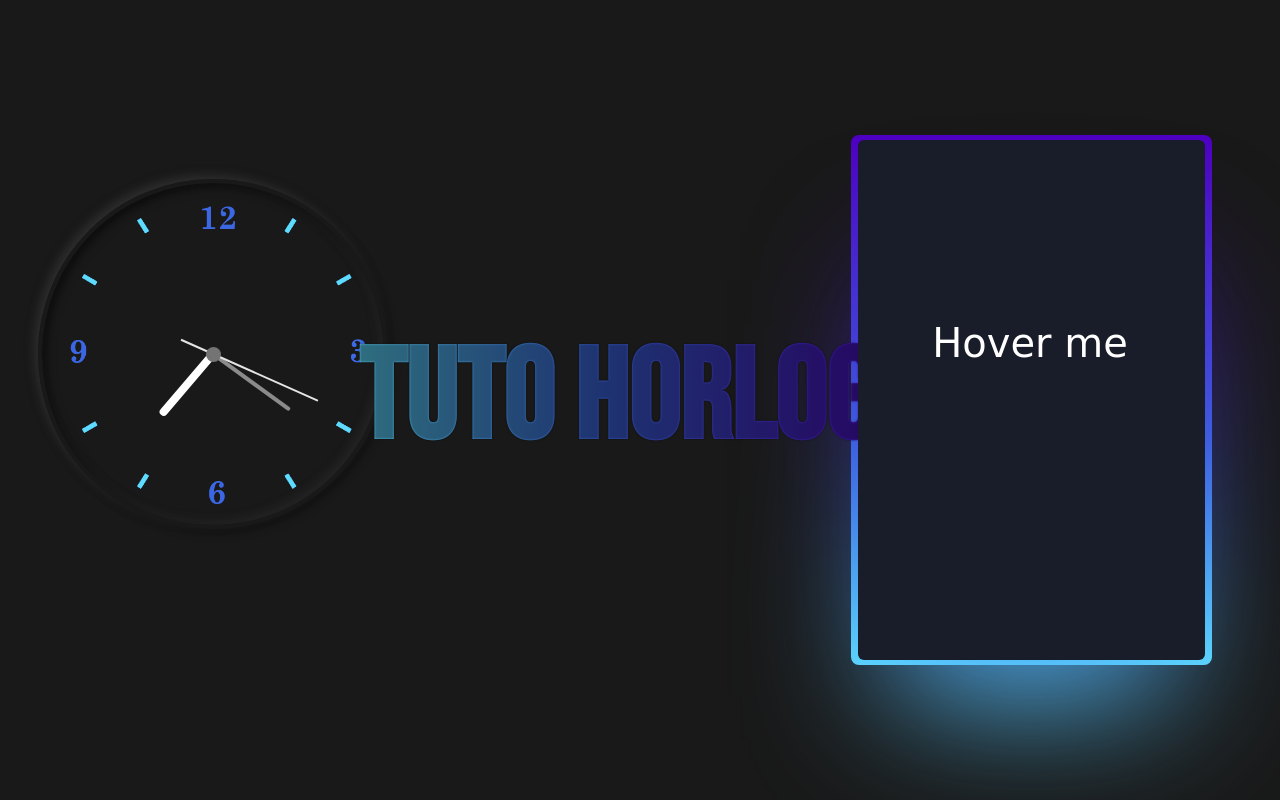
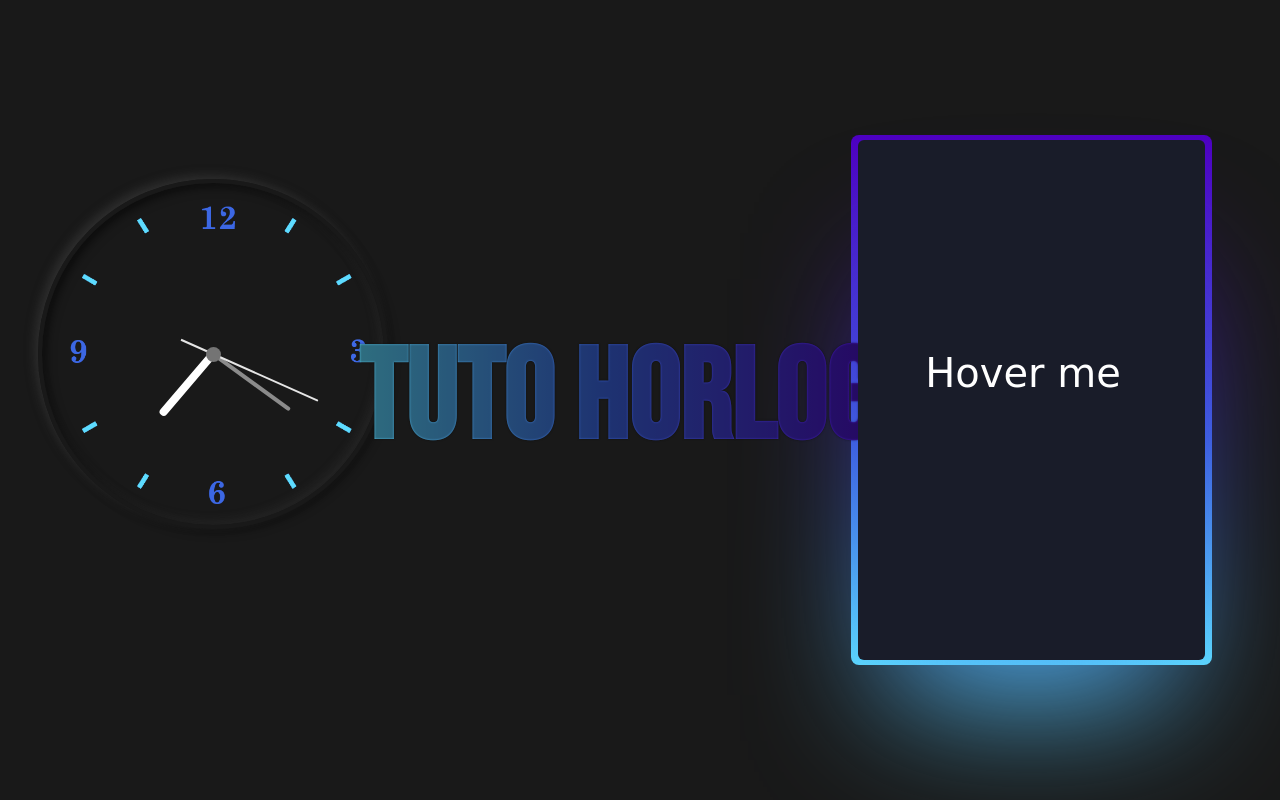
Before and after one commit to seinokoula/Tech_update, a plain HTML site: page index.html in a window 1280 px wide. Drawn offline with nearby package versions, Linux system fonts and the light colour scheme.

Commit message:
fix for the card and hover me

```diff
--- a/media.css
+++ b/media.css
@@ -10,14 +10,11 @@
       display:block;
       clear:both;
   }
-
   .clock-container{
       width: 150px;
       height: 150PX;
       margin:7% 13%;
     }
-
-
   .titre{
       display: flex;
       width: 100px;
@@ -38,7 +35,6 @@
       height: 350px;
       justify-content: center;
       align-items: center;
-
   }
 
   .hover-me{
--- a/style.css
+++ b/style.css
@@ -17,7 +17,7 @@ html{
 }
 body{
     display: flex;
-    overflow: hidden;
+
     font-family: cursive;
   }
 
@@ -144,8 +144,8 @@ body{
 
   .hover-me{
     position: absolute;
-    top: 25vw;
-    right: 0vw;
+    top: 350px;
+    right: 7px;
     width: 500px;
     text-align: center;
     color: white;
```
Also changed, not shown: index.html (+2 -3 lines). Lines whose indentation alone changed are shown as unchanged.
